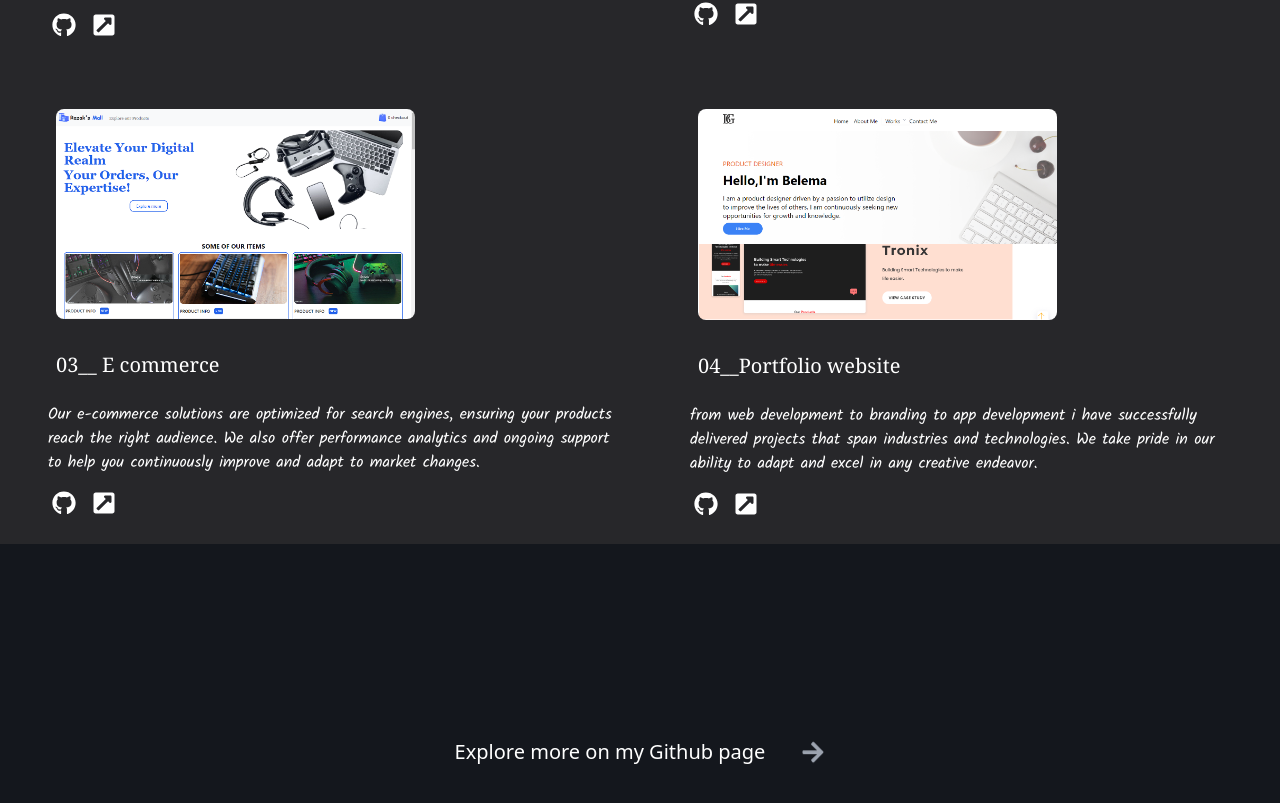
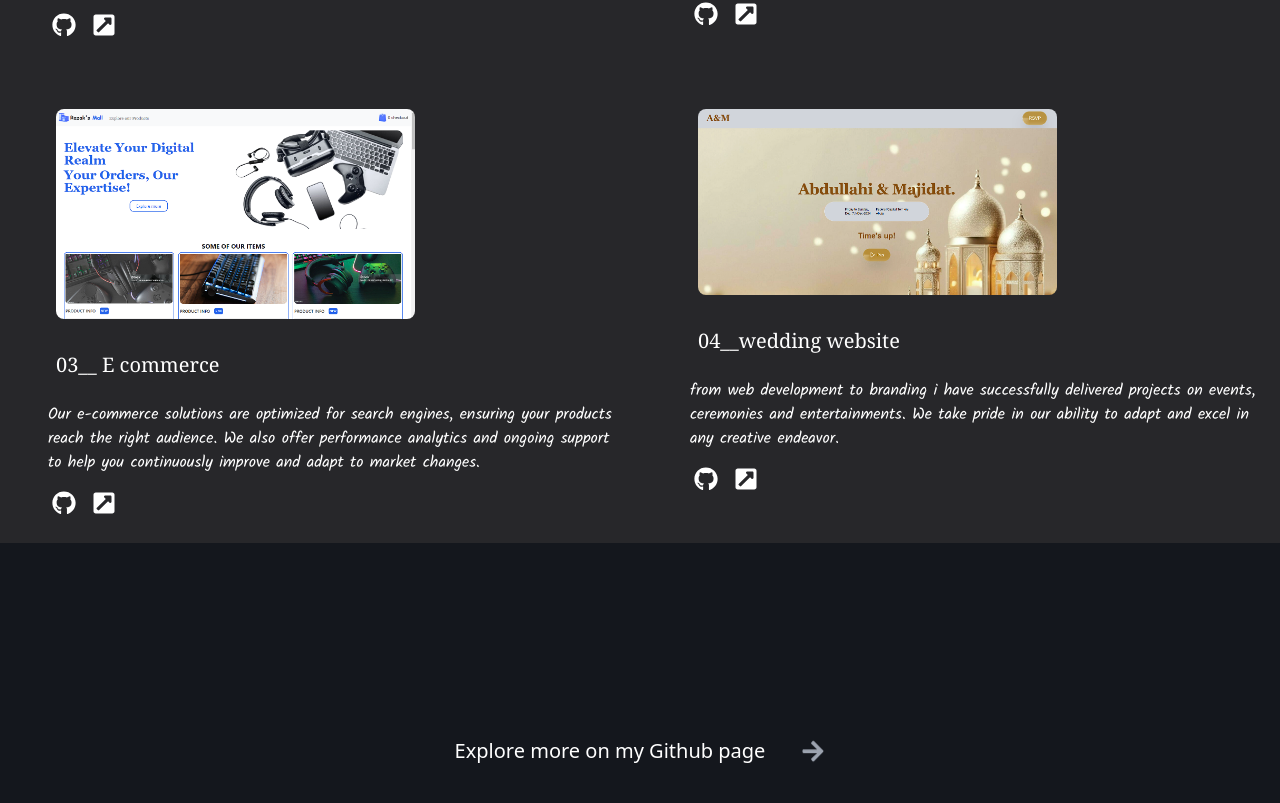
Before and after one commit to Razak002/zakson-portfolio, a React (Create React App) app: page / in a window 1280 px wide. Shown: the part 3182-3985 px from the top of the page. Built offline with nearby package versions, Linux system fonts and the light colour scheme.

Commit message:
fixes: added a new project

```diff
--- a/src/distl/data.js
+++ b/src/distl/data.js
@@ -2,7 +2,8 @@ import { FaTwitter, FaFacebook, FaLinkedin, FaGithub } from 'react-icons/fa';
 import serv1 from '../assets/serv1.png'
 import comerce from '../assets/comerce.png'
 import gym from '../assets/gym.png'
-import port from '../assets/port.png'
+
+import marhaba from '../assets/marhaba.png'
 
 export const SOCIAL = [
     {
@@ -62,11 +63,11 @@ export const SOCIAL = [
 
     {
       id: 4,
-      image: port,
-      title: "04__Portfolio website",
-      github: "https://github.com/Razak002/Belema-portfolio",
-      demo: "https://belema-portfolio.vercel.app/",
-      content: "from web development to branding to app development i have successfully delivered projects that span industries and technologies. We take pride in our ability to adapt and excel in any creative endeavor."
+      image: marhaba,
+      title: "04__wedding website",
+      github: "https://github.com/Razak002/marhaba",
+      demo: "https://marhaba-one.vercel.app/",
+      content: "from web development to branding i have successfully delivered projects  on events, ceremonies and entertainments. We take pride in our ability to adapt and excel in any creative endeavor."
     },
 
 
--- a/src/menue/Testimonials.jsx
+++ b/src/menue/Testimonials.jsx
@@ -13,7 +13,7 @@ function Testimonials() {
         <img src={emoji} alt='pic' className='w-20 mb-3' />
       </div>
       <Marquee direction='right' pauseOnClick='true' speed={80}>
-        <div className='flex '>
+        <div className='flex'>
           <img src={test1} alt='pic' className='w-80 md:w-96 p-2 md:p-4 rounded-2xl md:rounded-3xl' />
           <img src={test2} alt='pic' className='w-80 md:w-96 p-2 md:p-4 rounded-2xl md:rounded-3xl' />
           <img src={test1} alt='pic' className='w-80 md:w-96 p-2 md:p-4 rounded-2xl md:rounded-3xl' />
```
Also changed, not shown: src/assets/marhaba.png (added).
